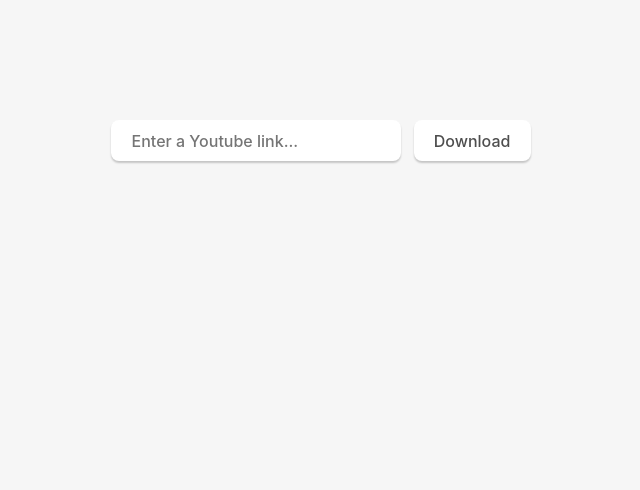
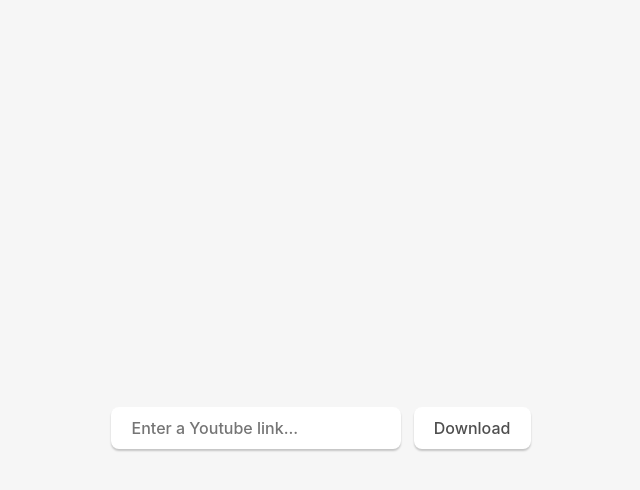
Before and after one commit to Kimi0n/youtube-downloader, a Vue app: page / in a window 1280 px wide. Shown: the top 490 px of the page, without its empty margins (319-959 px from the left). Built offline with nearby package versions, Linux system fonts and the light colour scheme.

Commit message:
Centered the UI

```diff
--- a/src-tauri/tauri.conf.json
+++ b/src-tauri/tauri.conf.json
@@ -13,8 +13,8 @@
     "windows": [
       {
         "title": "youtube-downloader",
-        "width": 800,
-        "height": 600
+        "width": 500,
+        "height": 400
       }
     ],
     "security": {
--- a/src/App.vue
+++ b/src/App.vue
@@ -64,7 +64,7 @@
 
 <template>
   <main class="container">
-    <p>{{ statusMessage }}</p>
+    <p>{{ statusMessage || '&nbsp;' }}</p>
     <div>
       <input v-model="youtubeLink" @input="checkLinkValidity" placeholder="Enter a Youtube link..." />
       <button :disabled="!isReady" type="submit" @click="prepareForDownloading">Download</button>
--- a/src/assets/style.css
+++ b/src/assets/style.css
@@ -14,13 +14,25 @@
   -webkit-text-size-adjust: 100%;
 }
 
+body {
+  margin: 0;
+  padding: 0;
+  box-sizing: border-box;
+}
+
+p {
+  margin: 1em;
+  padding: 0;
+}
+
 .container {
   margin: 0;
-  padding-top: 10vh;
   display: flex;
   flex-direction: column;
   justify-content: center;
   text-align: center;
+  align-items: center;
+  height: 100vh;
 }
 
 .logo {
```
Also changed, not shown: 1 other file (tests, documents, lock files or other folders).
